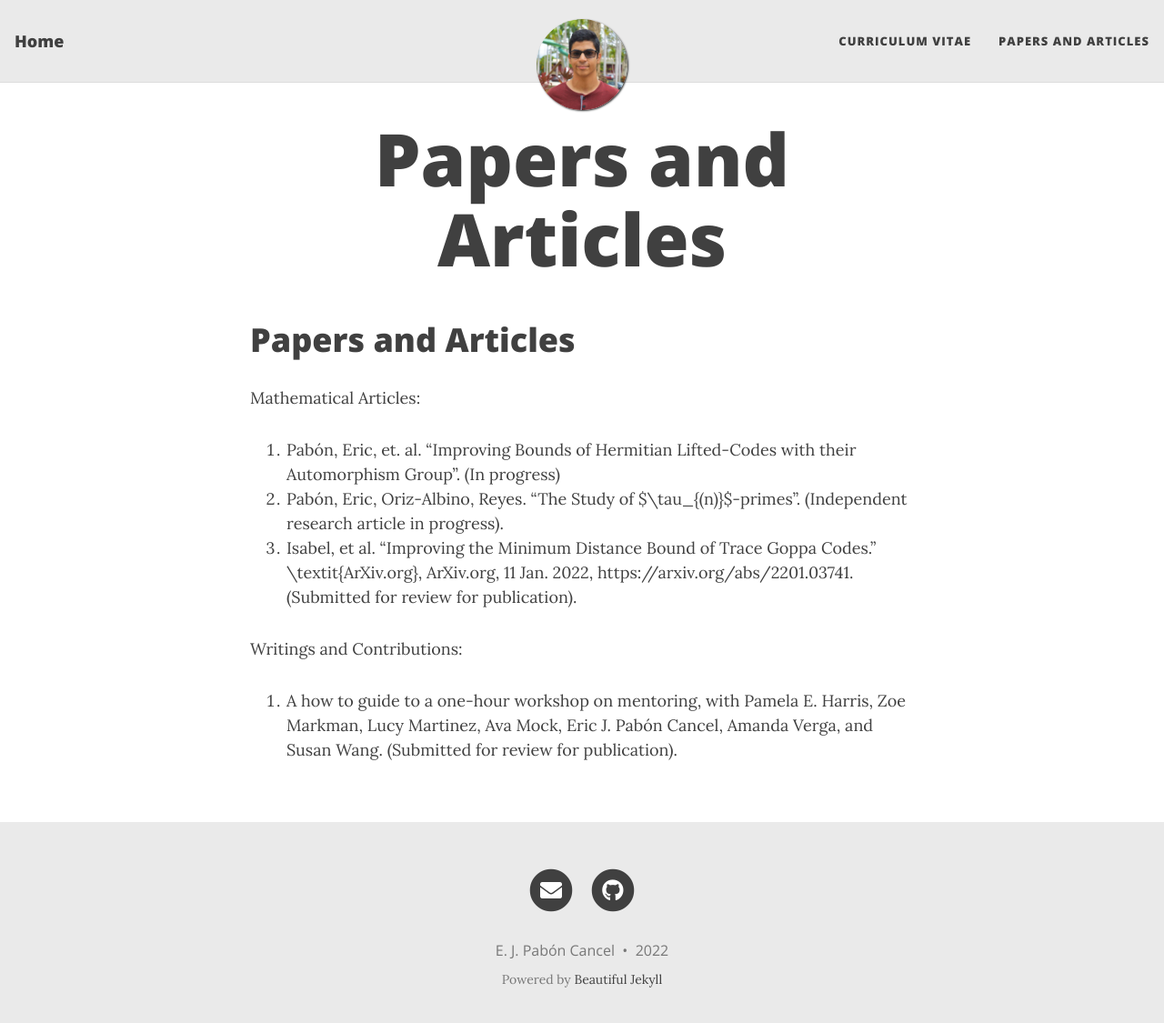
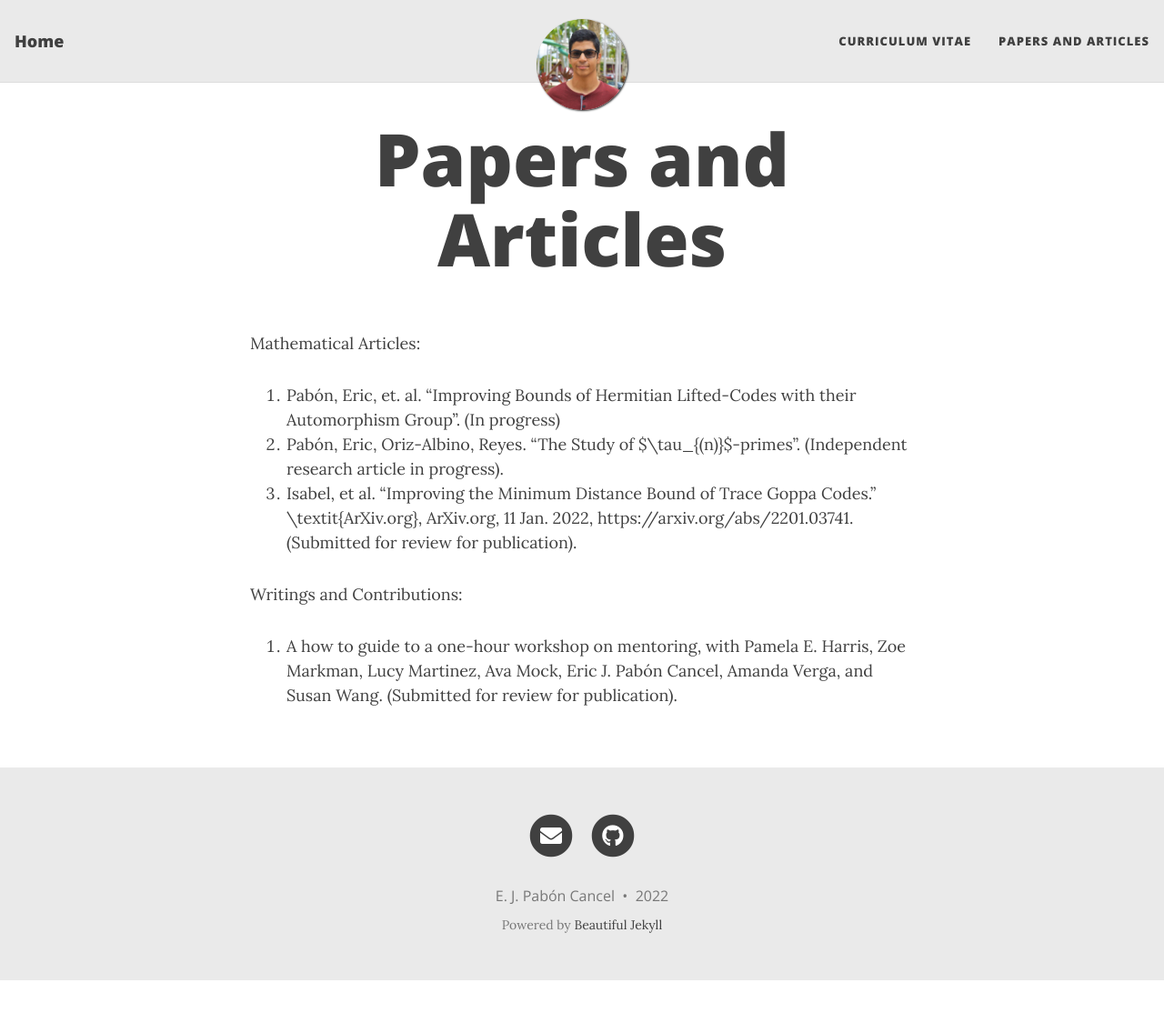
Before and after one commit to ejpaboncancel/ejpaboncancel-old.github.io, a Jekyll site: the page built from papers.md, in a window 1280 px wide and 1138 px high. Shown: the top 1125 px of the window at 91% size. Built offline with Jekyll 4.4.1, drawn with Linux system fonts in a browser that asks for light colours; nearby versions of some CDN libraries; our own code applies the rules of GitHub Pages for plain Markdown files.

Commit message:
Update papers.md

```diff
--- a/papers.md
+++ b/papers.md
@@ -1,8 +1,7 @@
 ---
 layout: page
-
+title: <h1 style="font-size:40px;">Papers and Articles</h1>
 ---
-# Papers and Articles
 
 Mathematical Articles:
 
```
